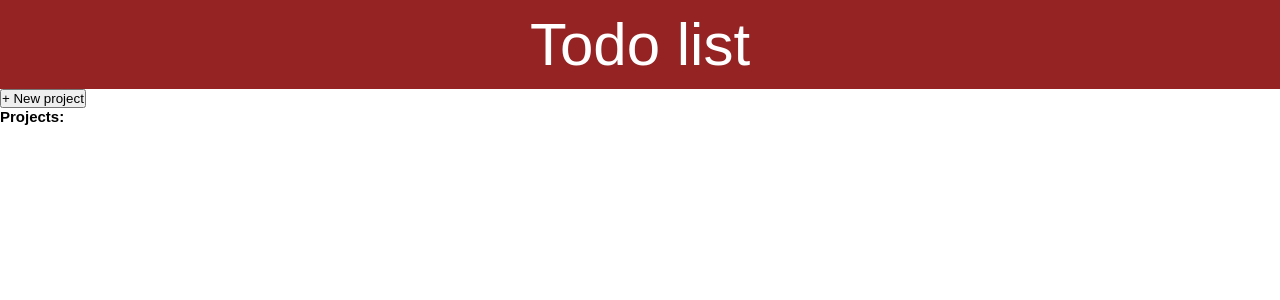
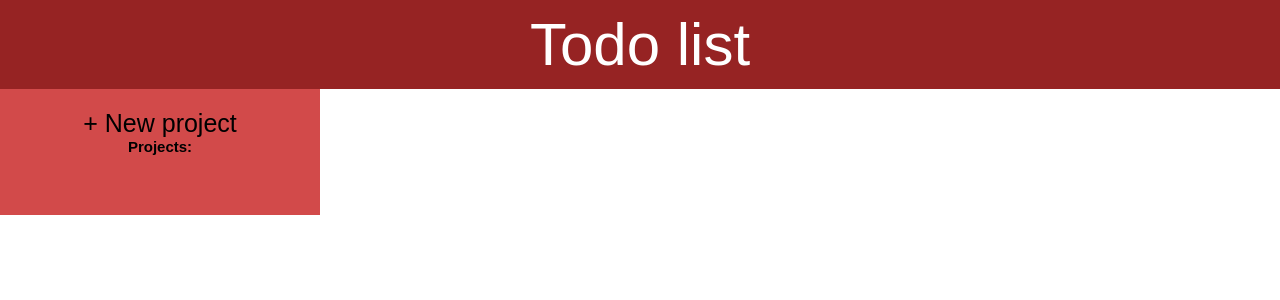
Before and after one commit to jovanlekic12/todoList-withProjects-react, a React (Vite) app: page / in a window 1280 px wide. Shown: the top 300 px of the page. Built offline with nearby package versions, Linux system fonts and the light colour scheme.

Commit message:
refactor code

```diff
--- a/src/App.css
+++ b/src/App.css
@@ -19,3 +19,27 @@ html {
 .header h1 {
   font-weight: 100;
 }
+
+.main__container {
+  display: grid;
+  grid-template-columns: 1fr 3fr;
+}
+
+.projects__section {
+  display: flex;
+  flex-direction: column;
+  align-items: center;
+  background-color: #d24a4a;
+  padding: 2rem 3rem;
+  height: 100%;
+}
+
+.new__project__btn {
+  font-size: 2.5rem;
+  border: 0;
+  background-color: transparent;
+}
+
+.projects__list {
+  list-style: none;
+}
--- a/src/App.jsx
+++ b/src/App.jsx
@@ -3,10 +3,10 @@ import "./App.css";
 
 import Header from "./components/header";
 import Projects from "./components/projects";
+import Todos from "./components/todos";
 
 function App() {
   const [projects, setProjects] = useState([]);
-  const [todos, setTodos] = useState({});
   const [projectName, setProjectName] = useState("");
   const [isProjectFormOpened, setIsProjectFormOpened] = useState(false);
 
@@ -21,16 +21,10 @@ function App() {
     const newItem = {
       id: self.crypto.randomUUID(),
       name: name,
+      isSelected: false,
+      todos: [],
     };
     setProjects((prev) => [...prev, newItem]);
-  }
-
-  function handleAddTodo(name) {
-    const newItem = {
-      id: self.crypto.randomUUID(),
-      name: name,
-    };
-    setTodos((prev) => [...prev, newItem]);
   }
 
   return (
--- a/src/components/projects.jsx
+++ b/src/components/projects.jsx
@@ -12,10 +12,8 @@ function Projects(props) {
     setIsProjectFormOpened,
   } = props;
 
-  console.log(projects);
-
   return (
-    <aside className="projects__section">
+    <section className="projects__section">
       <Button
         onClick={() => setIsProjectFormOpened(true)}
         className="new__project__btn"
@@ -35,10 +33,10 @@ function Projects(props) {
       <ul className="projects__list">
         {projects &&
           projects.map((project) => {
-            <Project name={project.name} key={project.id} />;
+            return <Project name={project.name} key={project.id} />;
           })}
       </ul>
-    </aside>
+    </section>
   );
 }
 
--- a/src/components/projectsListForm.jsx
+++ b/src/components/projectsListForm.jsx
@@ -12,6 +12,7 @@ function ProjectForm(props) {
         className="project__input"
         type="text"
         onChange={(event) => setProjectName(event.target.value)}
+        required
       />
       <div>
         <Button
--- /dev/null
+++ b/src/components/todos.jsx
@@ -0,0 +1,13 @@
+import Button from "./button";
+import Input from "./input";
+
+function Todos(props) {
+  const { todos } = props;
+  return (
+    <section className="todos__section">
+      <Button>+ New todo</Button>
+    </section>
+  );
+}
+
+export default Todos;
```
